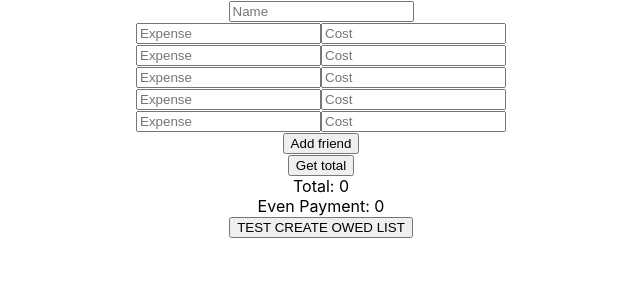
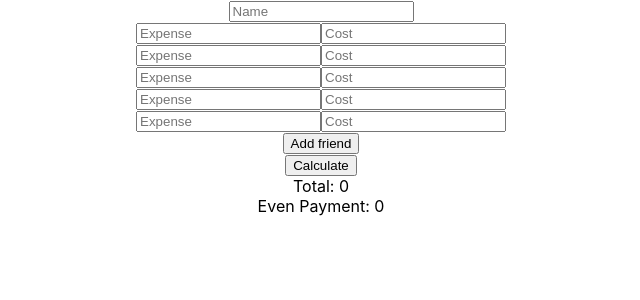
Before and after one commit to vladmog/cost-splitter, a React (Create React App) app in the folder cost-splitter/: page / in a window 1280 px wide. Shown: the top 300 px of the page, without its empty margins (319-959 px from the left). Built offline with nearby package versions, Linux system fonts and the light colour scheme.

Commit message:
Configured one button to trigger all App.js functs. Added toml file

```diff
--- a/cost-splitter/package.json
+++ b/cost-splitter/package.json
@@ -5,7 +5,8 @@
   "dependencies": {
     "react": "^16.8.6",
     "react-dom": "^16.8.6",
-    "react-scripts": "3.0.1"
+    "react-scripts": "3.0.1",
+    "styled-components": "^4.3.2"
   },
   "scripts": {
     "start": "react-scripts start",
--- a/cost-splitter/src/App.js
+++ b/cost-splitter/src/App.js
@@ -3,6 +3,7 @@ import './App.css';
 import {Component} from 'react';
 import FriendForm from './FriendForm';
 import FriendsList from './FriendsList';
+import styled from 'styled-components';
 
 
 class App extends Component {
@@ -43,15 +44,17 @@ class App extends Component {
       evenPayment: evenPayment.toFixed(2)
     }))
     console.log("evenPaayment: ", evenPayment)
+    this.createOwedList(evenPayment)
   }
 
-  createOwedList = () => {
+  createOwedList = (evenPayment) => {
     let owed = this.state.friends.filter(friend => {
       return (parseFloat(friend.cost1) +
         parseFloat(friend.cost2) +
         parseFloat(friend.cost3) +
         parseFloat(friend.cost4) +
-        parseFloat(friend.cost5)) > this.state.evenPayment
+        parseFloat(friend.cost5)) > evenPayment
+        // parseFloat(friend.cost5)) > this.state.evenPayment
     })
     console.log("owed: ", owed)
     let cumulativeOwed = owed.reduce((cumulativeOwed, friend) => {
@@ -59,7 +62,8 @@ class App extends Component {
       parseFloat(friend.cost2) +
       parseFloat(friend.cost3) +
       parseFloat(friend.cost4) +
-      parseFloat(friend.cost5) - parseFloat(this.state.evenPayment))
+      parseFloat(friend.cost5) - parseFloat(evenPayment))
+      // parseFloat(friend.cost5) - parseFloat(this.state.evenPayment))
     }, 0)
     let owedWithPercentage = owed.map(friend => {
       friend.percentageOwed = (
@@ -67,7 +71,8 @@ class App extends Component {
         parseFloat(friend.cost2) +
         parseFloat(friend.cost3) +
         parseFloat(friend.cost4) +
-        parseFloat(friend.cost5)) - this.state.evenPayment) / cumulativeOwed
+        parseFloat(friend.cost5)) - evenPayment) / cumulativeOwed
+        // parseFloat(friend.cost5)) - this.state.evenPayment) / cumulativeOwed
       )
       return friend
     })
@@ -87,10 +92,9 @@ class App extends Component {
               evenPayment = {this.state.evenPayment}
               owed = {this.state.owed}
               />
-            <button onClick = {this.getTotalCosts}>Get total</button>
+            <button onClick = {this.getTotalCosts}>Calculate</button>
             <div>Total: {this.state.total}</div>
             <div>Even Payment: {this.state.evenPayment}</div>
-            <button onClick = {this.createOwedList}>TEST CREATE OWED LIST</button>
           </div>
         </div>
       );
--- a/cost-splitter/src/Friend.js
+++ b/cost-splitter/src/Friend.js
@@ -40,6 +40,7 @@ class Friend extends Component {
                 {this.props.friend.cost3 === 0 ? (<></>) : (<div>{this.props.friend.expense3}: ${this.props.friend.cost3}</div>)}
                 {this.props.friend.cost4 === 0 ? (<></>) : (<div>{this.props.friend.expense4}: ${this.props.friend.cost4}</div>)}
                 {this.props.friend.cost5 === 0 ? (<></>) : (<div>{this.props.friend.expense5}: ${this.props.friend.cost5}</div>)}
+                <hr/>
                 <div>Total costs: ${this.state.totalCosts}</div>
                 {this.state.evenToggle ? (<div>You're even!</div>) : (this.state.owesToggle ? (this.props.owed.map(owed => {
                     return (
```
Also changed, not shown: cost-splitter/src/Message.js (+0 -10 lines), 1 other file (tests, documents, lock files or other folders).
